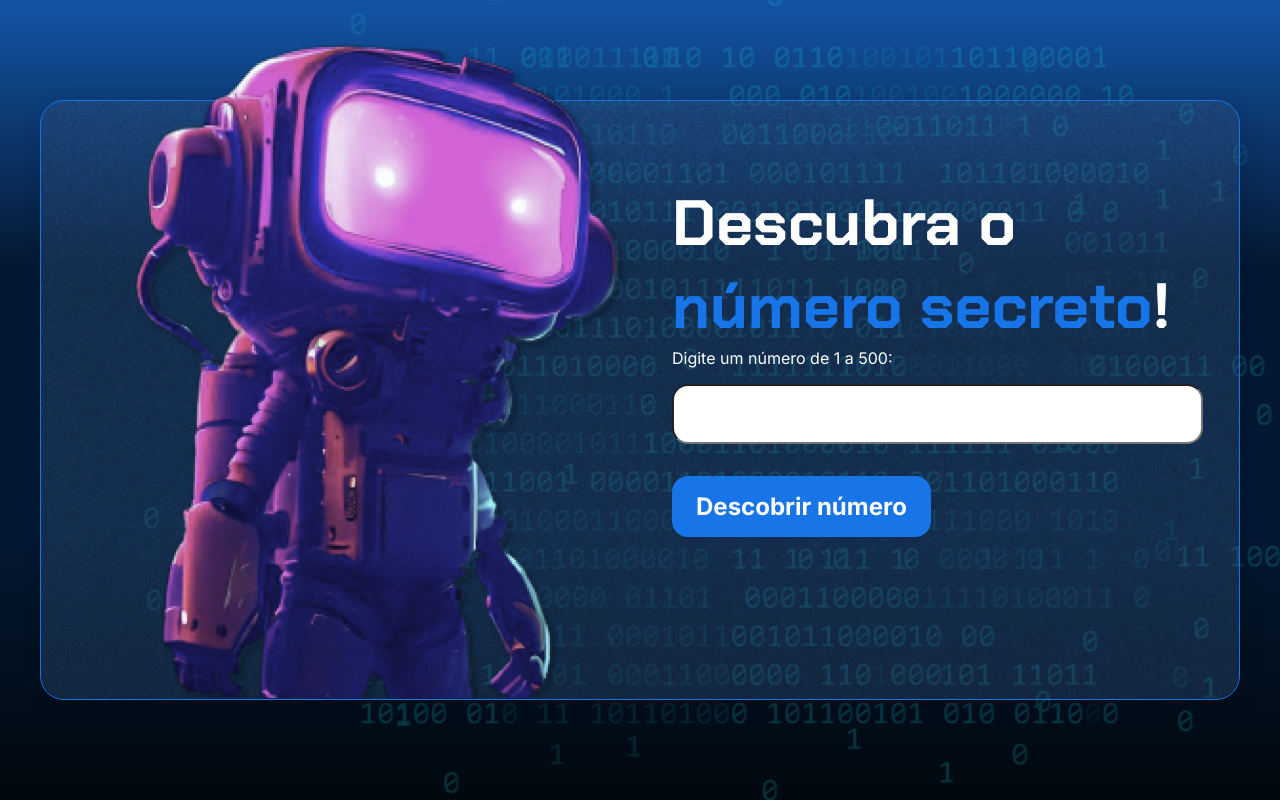
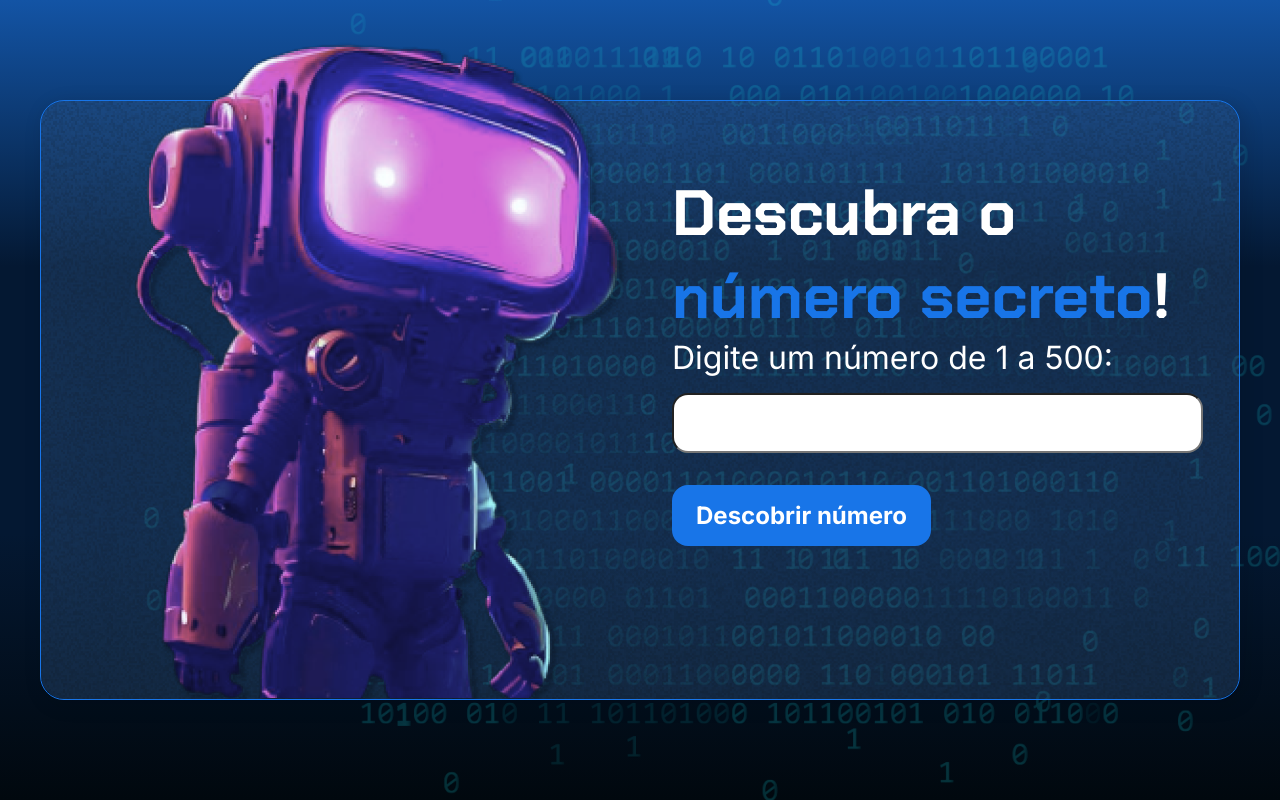
Before and after one commit to nikelyfedechen/numero-secreto-js, a plain HTML site: page index.html in a window 1280 px wide. Drawn offline with Linux system fonts and the light colour scheme.

Commit message:
feat: substitui estilo h3 por p

```diff
--- a/style.css
+++ b/style.css
@@ -91,13 +91,12 @@ h1, h2 {
     font-size: 4rem;
 }
 
-h3,
 p,
 button {
     font-family: 'Inter', sans-serif;
 }
 
-h3 {
+p {
     font-size: 32px;
     font-weight: 400;
 }
```
